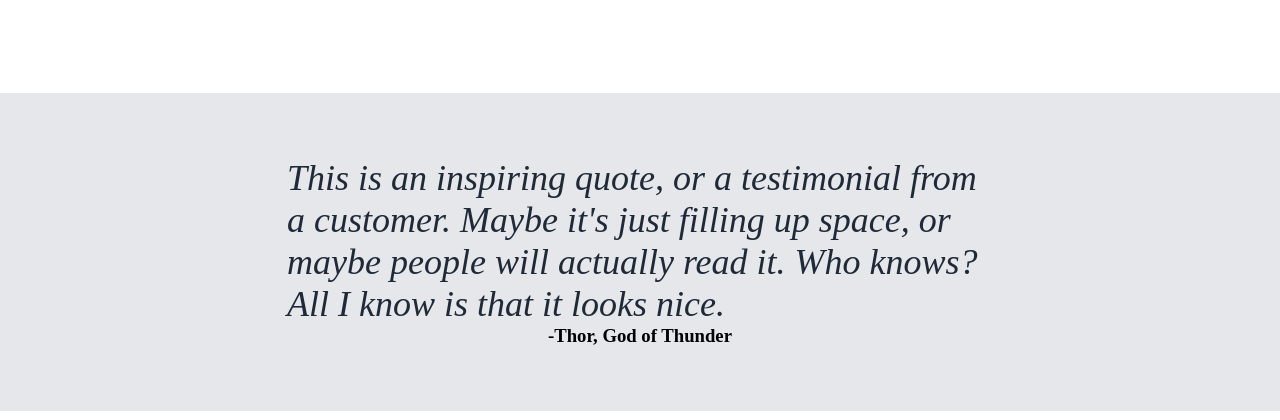
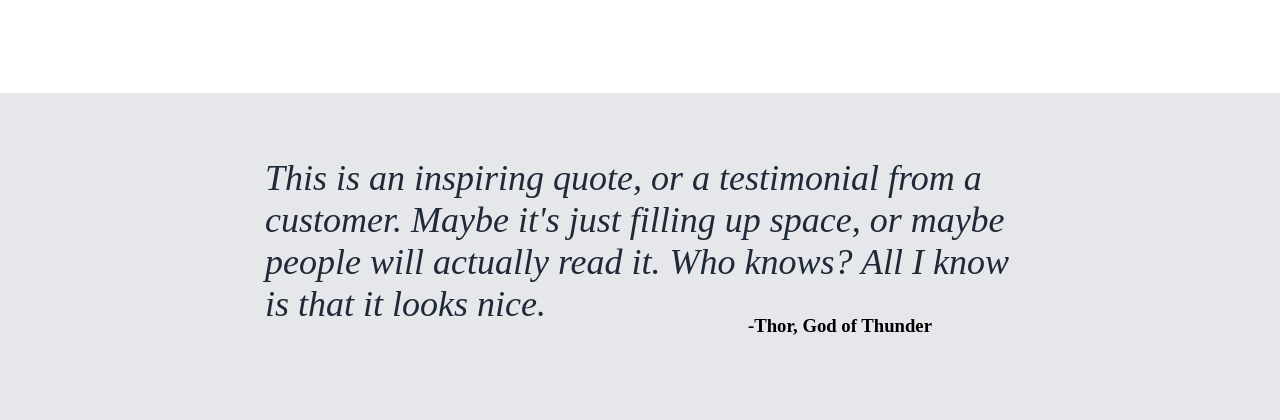
Before and after one commit to micasnorby/TOP-Project1-Portfolio, a plain HTML site: page index.html in a window 1280 px wide. Shown: the part 921-1341 px from the top of the page. Drawn offline with Linux system fonts and the light colour scheme.

Commit message:
Information section done

```diff
--- a/styles.css
+++ b/styles.css
@@ -136,9 +136,9 @@ button {
 }
 
 .quote p {
-    width: 706px;
+    width: 750px;
     font-size: 36px;
-    font-weight: lighter;
+    font-weight: 100;
     font-style: italic;
     color: #1F2937;
     margin: 0;
@@ -146,6 +146,7 @@ button {
 }
 
 .quote h3 {
-    margin: 0;
+    margin-left: 400px;
+    margin-top: -10px;
     padding: 0;
 }
```
